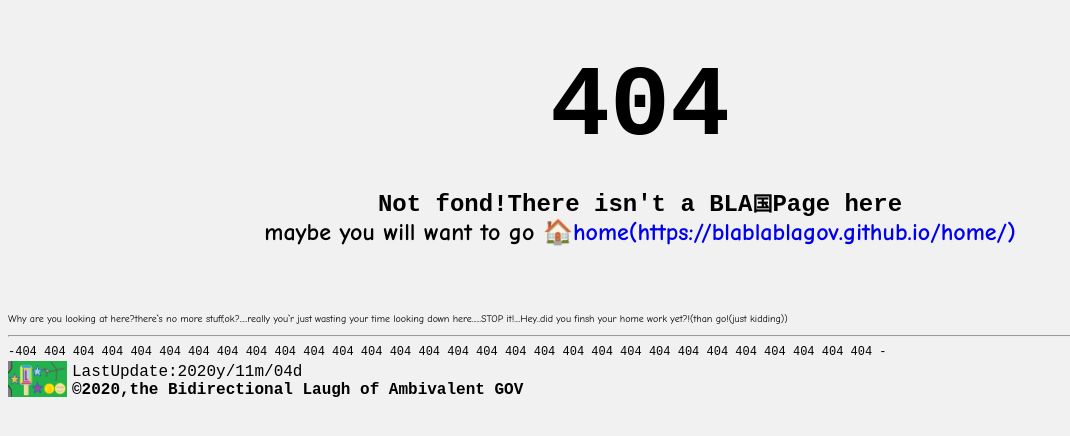
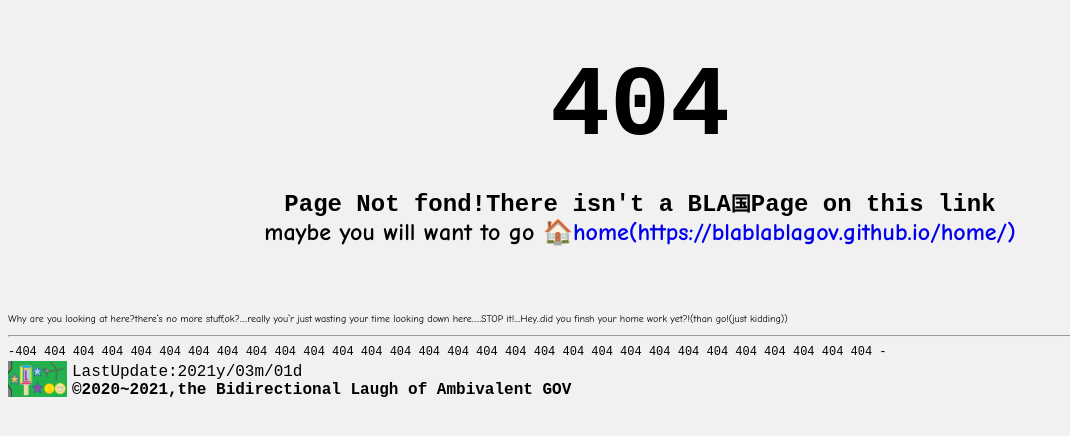
Before and after one commit to blablablagov/blablablagov.github.io, a plain HTML site: page 404.html in a window 1280 px wide. Shown: the part 86-522 px from the top of the page, without its empty margins (0-1070 px from the left). Drawn offline with Linux system fonts and the light colour scheme.

Commit message:
Update 404.html

```diff
--- a/404.html
+++ b/404.html
@@ -1,4 +1,4 @@
-<html><!-- ©2020,the Bidirectional Laugh of Ambivalent GOV --><head><meta http-equiv="Content-Type" content="text/html; charset=UTF-8"><link rel="icon" href="favicon(black and white).png">
+<html><!-- ©2020~2021,the Bidirectional Laugh of Ambivalent GOV --><head><meta http-equiv="Content-Type" content="text/html; charset=UTF-8"><link rel="icon" href="favicon(black and white).png">
 
     <title>BLA-404</title>
     <meta name="description" content="404 Not fond-BLAgov">
@@ -22,7 +22,7 @@
     margin-top: 0px;">
 
             <h1 style="font-family:Courier New;text-align:center;font-size: 100px;">404
-    <p style="font-family:Comic Sans MS;font-size: 24px;"><span style="font-family:Courier New;">Not fond!There isn't a BLA<span style="font-size: 20px;">国</span>Page here</span>
+    <p style="font-family:Comic Sans MS;font-size: 24px;"><span style="font-family:Courier New;">Page Not fond!There isn't a BLA<span style="font-size: 20px;">国</span>Page on this link</span>
     <br>maybe you will want to go <a style="text-decoration:none" href="https://blablablagov.github.io/home/">🏠home(https://blablablagov.github.io/home/)</a></p></h1>
         <p style="font-family:Comic Sans MS;font-size: 10px;">Why are you looking at here?there`s no more stuff,ok?.....really you`r just wasting your time looking down here......STOP it!....Hey..did you finsh your home work yet?!(than go!(just kidding))</p>
     <hr>
@@ -40,10 +40,11 @@
     font-family:Courier New;
     margin-left: 64px;
     ">
-    LastUpdate:2020y/11m/04d
+    LastUpdate:2021y/03m/01d
     <b style="
     margin-top: 2px;
     font-family:Courier New">
-        <br>©2020,the Bidirectional Laugh of Ambivalent GOV</b></p>
+        <br>©2020~2021,the Bidirectional Laugh of Ambivalent GOV</b></p>
+
 
 </body></html>
```
